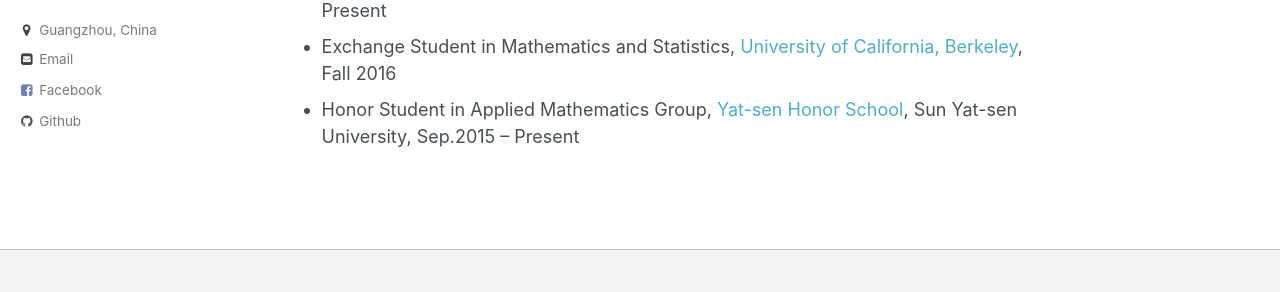
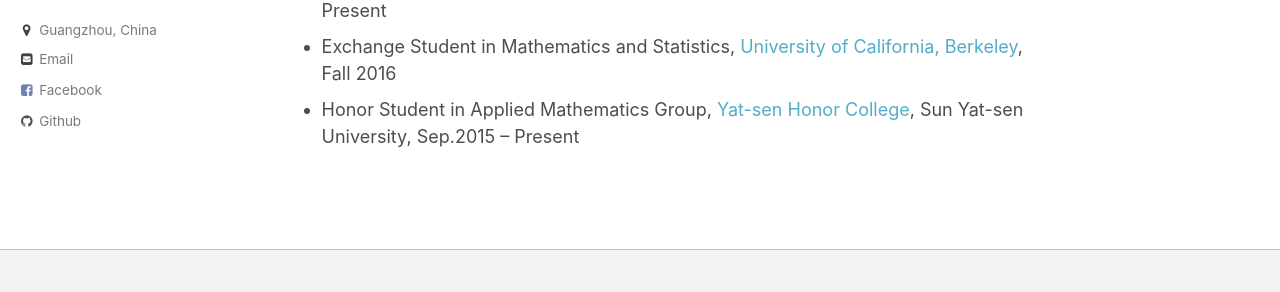
Before and after one commit to zhangyk8/zhangyk8.github.io, a Jekyll site: the page built from _pages/about.md, in a window 1280 px wide. Shown: the part 448-740 px from the top of the page. Built offline with Jekyll 4.4.1, drawn with Linux system fonts in a browser that asks for light colours.

Commit message:
Update about.md

```diff
--- a/_pages/about.md
+++ b/_pages/about.md
@@ -16,4 +16,4 @@
 ======
 * B.S. in Mathematics and Applied Mathematics, [Sun Yat-sen University](http://www.sysu.edu.cn/2012/en/index.htm), Aug.2014 -- Present
 * Exchange Student in Mathematics and Statistics, [University of California, Berkeley](http://www.berkeley.edu/), Fall 2016
-* Honor Student in Applied Mathematics Group, [Yat-sen Honor School](http://yss.sysu.edu.cn/EnVersion/Index.aspx), Sun Yat-sen University, Sep.2015 -- Present
+* Honor Student in Applied Mathematics Group, [Yat-sen Honor College](http://yss.sysu.edu.cn/EnVersion/Index.aspx), Sun Yat-sen University, Sep.2015 -- Present
```
